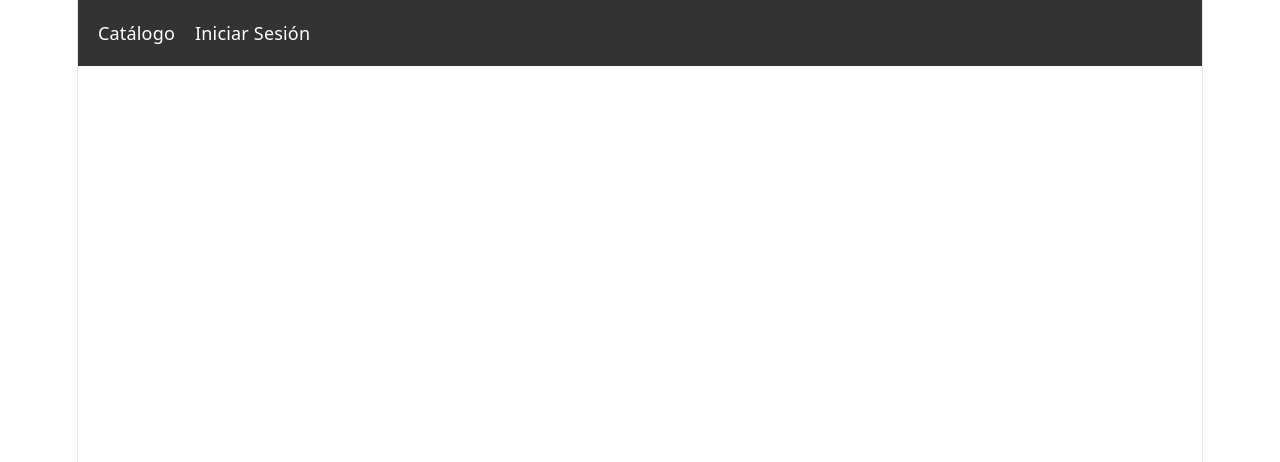
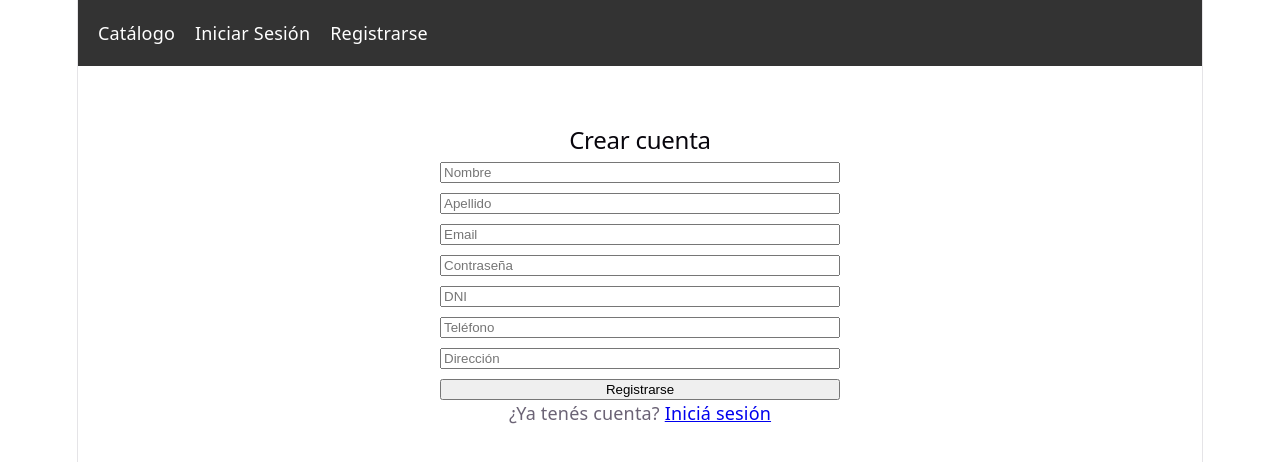
Before and after one commit to VidArg86/APItpo, a React app in the folder frontend/: page /register in a window 1280 px wide. Shown: the top 462 px of the page. Built offline with nearby package versions, Linux system fonts and the light colour scheme; the HTML template or start-up script is replaced by a standard one.

Commit message:
feat(frontend): registro , login y navbar con manejo de boton salir

```diff
--- a/frontend/src/App.jsx
+++ b/frontend/src/App.jsx
@@ -2,6 +2,7 @@ import { BrowserRouter as Router, Routes, Route } from 'react-router-dom';
 import Navbar from './components/Navbar';
 import ProductList from './components/ProductList';
 import Login from './components/Login';
+import Register from './components/Register';
 
 function App() {
   return (
@@ -9,6 +10,7 @@ function App() {
       <Navbar />
       <div style={{ padding: '20px' }}>
         <Routes>
+          <Route path="/register" element={<Register />} />
           <Route path="/" element={<ProductList />} />
           <Route path="/login" element={<Login />} />
           {/* Más adelante agregaremos las rutas del carrito y panel de admin */}
--- a/frontend/src/components/Login.jsx
+++ b/frontend/src/components/Login.jsx
@@ -1,24 +1,23 @@
 import { useState } from 'react';
-import { useNavigate } from 'react-router-dom';
+import { Link } from 'react-router-dom';
 
 const Login = () => {
   const [email, setEmail] = useState('');
   const [password, setPassword] = useState('');
-  const navigate = useNavigate();
 
   const handleLogin = async (e) => {
     e.preventDefault();
     try {
-      const response = await fetch('http://localhost:8080/api/auth/login', { // FIX: faltaba /api
+      const response = await fetch('http://localhost:8080/api/auth/login', {
         method: 'POST',
         headers: { 'Content-Type': 'application/json' },
-        body: JSON.stringify({ email, "contraseña": password }) // FIX: el backend espera "contraseña"
+        body: JSON.stringify({ email, "contraseña": password })
       });
 
       if (response.ok) {
-        const token = await response.text(); // FIX: el backend devuelve el token como String, no JSON
+        const token = await response.text();
         localStorage.setItem('token', token);
-        navigate('/'); // Redirige al catálogo
+        window.location.href = '/'; // fuerza recarga para que Navbar re-lea el token
       } else {
         alert('Credenciales incorrectas');
       }
@@ -47,6 +46,7 @@ const Login = () => {
         />
         <button type="submit">Ingresar</button>
       </form>
+      <p>¿No tenés cuenta? <Link to="/register">Registrate</Link></p>
     </div>
   );
 };
--- a/frontend/src/components/Navbar.jsx
+++ b/frontend/src/components/Navbar.jsx
@@ -18,7 +18,10 @@ const Navbar = () => {
     {token ? (
       <button onClick={handleLogout} style={{ background: 'red', color: 'white', border: 'none', cursor: 'pointer' }}>Salir</button>
     ) : (
+      <>
         <Link to="/login" style={{ color: 'white', textDecoration: 'none' }}>Iniciar Sesión</Link>
+        <Link to="/register" style={{ color: 'white', textDecoration: 'none' }}>Registrarse</Link>
+      </>
     )}
   </nav>
 );
--- /dev/null
+++ b/frontend/src/components/Register.jsx
@@ -0,0 +1,64 @@
+import { useState } from 'react';
+import { useNavigate, Link } from 'react-router-dom';
+
+const Register = () => {
+  const navigate = useNavigate();
+  const [form, setForm] = useState({
+    email: '',
+    contraseña: '',
+    nombre: '',
+    apellido: '',
+    dni: '',
+    telefono: '',
+    direccion: ''
+  });
+  const [error, setError] = useState('');
+
+  const handleChange = (e) => {
+    setForm({ ...form, [e.target.name]: e.target.value });
+  };
+
+  const handleSubmit = async (e) => {
+    e.preventDefault();
+    setError('');
+    try {
+      const response = await fetch('http://localhost:8080/api/auth/register', {
+        method: 'POST',
+        headers: { 'Content-Type': 'application/json' },
+        // el backend espera "contraseña" como key
+        body: JSON.stringify(form)
+      });
+
+      if (response.ok) {
+        const token = await response.text(); // el back devuelve el JWT como string plano
+        localStorage.setItem('token', token);
+        navigate('/'); // redirige al catálogo
+      } else {
+        const msg = await response.text();
+        setError(msg || 'Error al registrarse');
+      }
+    } catch (err) {
+      setError('No se pudo conectar con el servidor');
+    }
+  };
+
+  return (
+    <div style={{ maxWidth: '400px', margin: '40px auto' }}>
+      <h2>Crear cuenta</h2>
+      {error && <p style={{ color: 'red' }}>{error}</p>}
+      <form onSubmit={handleSubmit} style={{ display: 'flex', flexDirection: 'column', gap: '10px' }}>
+        <input name="nombre"     placeholder="Nombre"      value={form.nombre}     onChange={handleChange} required />
+        <input name="apellido"   placeholder="Apellido"    value={form.apellido}   onChange={handleChange} required />
+        <input name="email"      placeholder="Email"       value={form.email}      onChange={handleChange} type="email" required />
+        <input name="contraseña" placeholder="Contraseña"  value={form.contraseña} onChange={handleChange} type="password" required />
+        <input name="dni"        placeholder="DNI"         value={form.dni}        onChange={handleChange} required />
+        <input name="telefono"   placeholder="Teléfono"    value={form.telefono}   onChange={handleChange} required />
+        <input name="direccion"  placeholder="Dirección"   value={form.direccion}  onChange={handleChange} required />
+        <button type="submit">Registrarse</button>
+      </form>
+      <p>¿Ya tenés cuenta? <Link to="/login">Iniciá sesión</Link></p>
+    </div>
+  );
+};
+
+export default Register;
```
Lines whose indentation alone changed are shown as unchanged.
